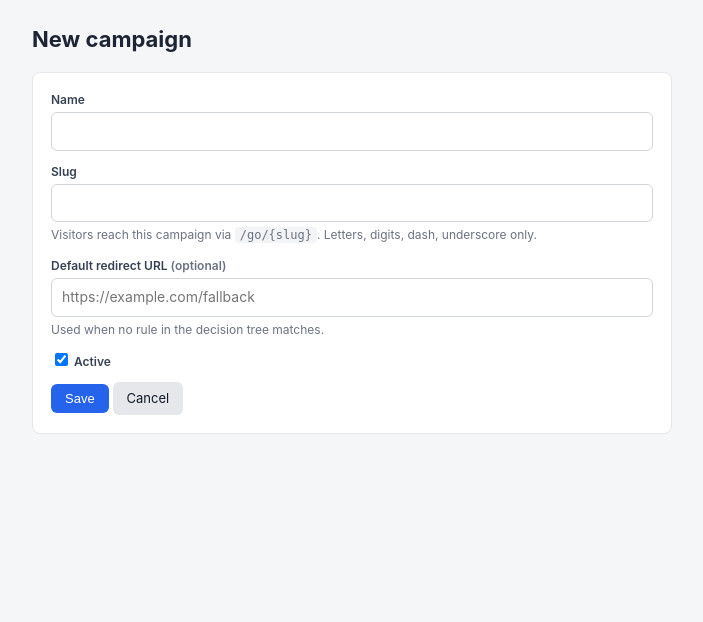
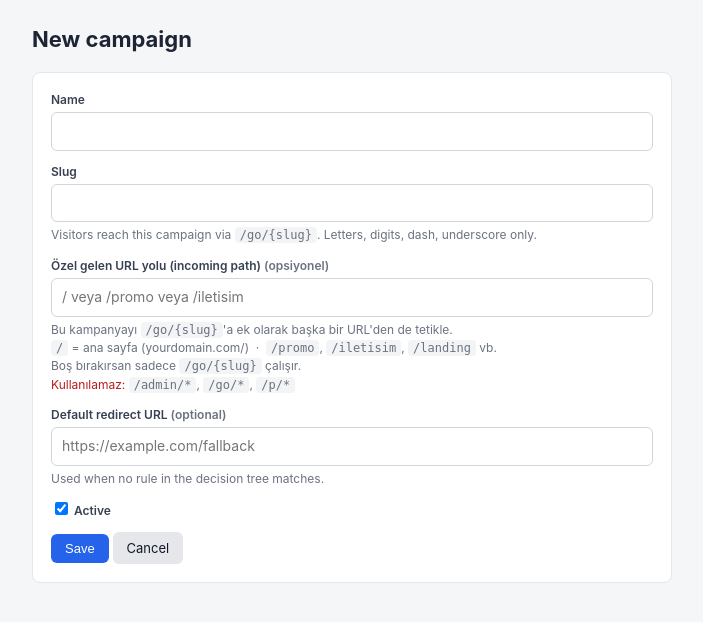
Before and after one commit to starkajans/traffic-router, a PHP site: page /admin/campaign.php in a window 1280 px wide. Shown: the part 43-665 px from the top of the page, without its empty margins (78-781 px from the left). Run offline with PHP 8.4, Linux system fonts and the light colour scheme; the visitor is signed in with stand-in values (Sample User, id 1).

Commit message:
Campaigns: optional custom incoming_path
Each campaign can now be triggered from a custom URL path in addition to
/go/{slug}. Set incoming_path to "/" to make a campaign handle the root,
or "/promo" / "/iletisim" / etc. for any other path.

- migration 007 + schema: campaigns.incoming_path (unique)
- public/index.php: when no ?slug is set, look up by request path
  instead of returning 404
- admin/campaign.php: new field with validation (must start with /,
  reject /admin/*, /go/*, /p/* reserved paths, uniqueness check)
- admin/index.php (campaigns list): show both the /go/{slug} URL and
  the custom incoming_path URL (highlighted blue) when set

Catch-all try_files in nginx already routes any non-existent path to
index.php, so no nginx change needed — the matching happens in PHP.

```diff
--- a/public/admin/campaign.php
+++ b/public/admin/campaign.php
@@ -24,12 +24,22 @@ if ($_SERVER['REQUEST_METHOD'] === 'POST') {
     Auth::checkCsrf();
     $name = trim((string) ($_POST['name'] ?? ''));
     $slug = trim((string) ($_POST['slug'] ?? ''));
+    $incoming = trim((string) ($_POST['incoming_path'] ?? ''));
     $default = trim((string) ($_POST['default_redirect_url'] ?? ''));
     $active = !empty($_POST['active']) ? 1 : 0;
 
     if ($name === '') $errors[] = 'Name is required.';
     if (!preg_match('~^[A-Za-z0-9_-]{1,64}$~', $slug)) {
         $errors[] = 'Slug must be 1-64 chars (letters, digits, _ -).';
+    }
+    if ($incoming !== '') {
+        if ($incoming[0] !== '/') $incoming = '/' . $incoming;
+        if (!preg_match('~^/[A-Za-z0-9/_-]{0,254}$~', $incoming)) {
+            $errors[] = 'Incoming path must start with "/" and contain only letters, digits, dash, underscore, slash.';
+        }
+        if (in_array($incoming, ['/admin', '/p', '/go', '/index.php', '/p.php'], true) || strpos($incoming, '/admin/') === 0 || strpos($incoming, '/p/') === 0 || strpos($incoming, '/go/') === 0) {
+            $errors[] = 'Incoming path "/admin", "/go/...", "/p/..." reserved — pick another.';
+        }
     }
     if ($default !== '' && !filter_var($default, FILTER_VALIDATE_URL)) {
         $errors[] = 'Default redirect URL is not valid.';
@@ -42,12 +52,21 @@ if ($_SERVER['REQUEST_METHOD'] === 'POST') {
             [$slug, $campaign['id'] ?? 0]
         );
         if ($clash) $errors[] = 'Slug is already in use.';
+
+        if ($incoming !== '') {
+            $clashPath = $db->one(
+                'SELECT id FROM campaigns WHERE incoming_path = ? AND id <> ?',
+                [$incoming, $campaign['id'] ?? 0]
+            );
+            if ($clashPath) $errors[] = 'Incoming path is already used by another campaign.';
+        }
     }
 
     if (!$errors) {
         $data = [
-            'slug' => $slug,
-            'name' => $name,
+            'slug'          => $slug,
+            'incoming_path' => $incoming !== '' ? $incoming : null,
+            'name'          => $name,
             'default_redirect_url' => $default !== '' ? $default : null,
             'active' => $active,
         ];
@@ -85,6 +104,16 @@ layout_head($campaign ? 'Edit campaign' : 'New campaign');
     <div class="help">Visitors reach this campaign via <code>/go/{slug}</code>. Letters, digits, dash, underscore only.</div>
   </div>
   <div class="field">
+    <label>Özel gelen URL yolu (incoming path) <span class="muted">(opsiyonel)</span></label>
+    <input type="text" name="incoming_path" value="<?= h($_POST['incoming_path'] ?? $campaign['incoming_path'] ?? '') ?>" placeholder="/ veya /promo veya /iletisim">
+    <div class="help">
+      Bu kampanyayı <code>/go/{slug}</code>'a ek olarak başka bir URL'den de tetikle.<br>
+      <code>/</code> = ana sayfa (yourdomain.com/) &nbsp;·&nbsp; <code>/promo</code>, <code>/iletisim</code>, <code>/landing</code> vb.<br>
+      Boş bırakırsan sadece <code>/go/{slug}</code> çalışır.<br>
+      <span style="color:#b91c1c">Kullanılamaz:</span> <code>/admin/*</code>, <code>/go/*</code>, <code>/p/*</code>
+    </div>
+  </div>
+  <div class="field">
     <label>Default redirect URL <span class="muted">(optional)</span></label>
     <input type="url" name="default_redirect_url" value="<?= h($_POST['default_redirect_url'] ?? $campaign['default_redirect_url'] ?? '') ?>" placeholder="https://example.com/fallback">
     <div class="help">Used when no rule in the decision tree matches.</div>
--- a/schema.sql
+++ b/schema.sql
@@ -17,6 +17,7 @@ CREATE TABLE IF NOT EXISTS admin_users (
 CREATE TABLE IF NOT EXISTS campaigns (
     id INT AUTO_INCREMENT PRIMARY KEY,
     slug VARCHAR(64) NOT NULL UNIQUE,
+    incoming_path VARCHAR(255) NULL UNIQUE,
     name VARCHAR(255) NOT NULL,
     root_node_id INT NULL,
     default_redirect_url TEXT NULL,
```
Also changed, not shown: public/admin/index.php (+5 -3 lines), public/index.php (+19 -1 lines), migrations/007_add_incoming_path.sql (added).
